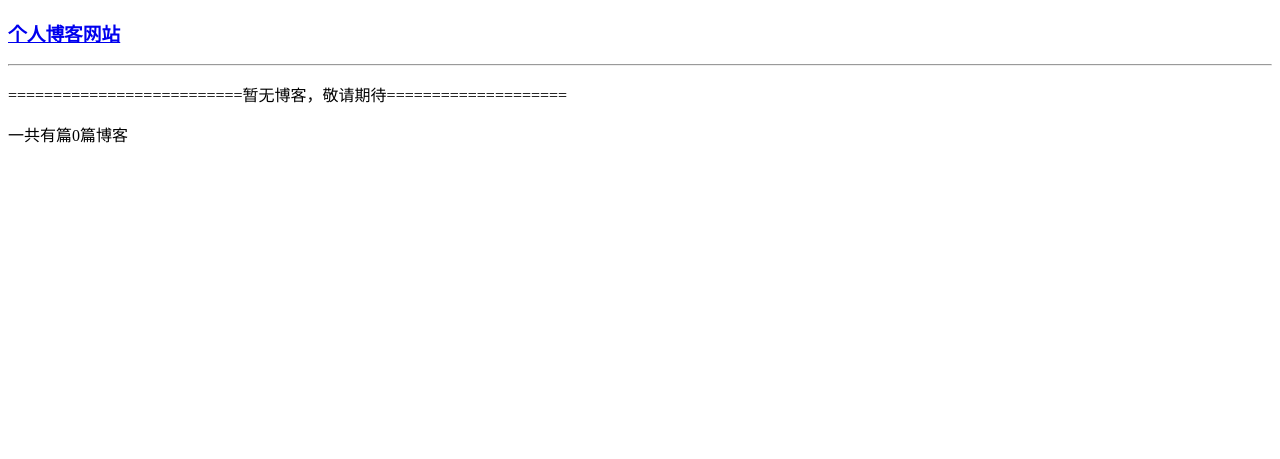
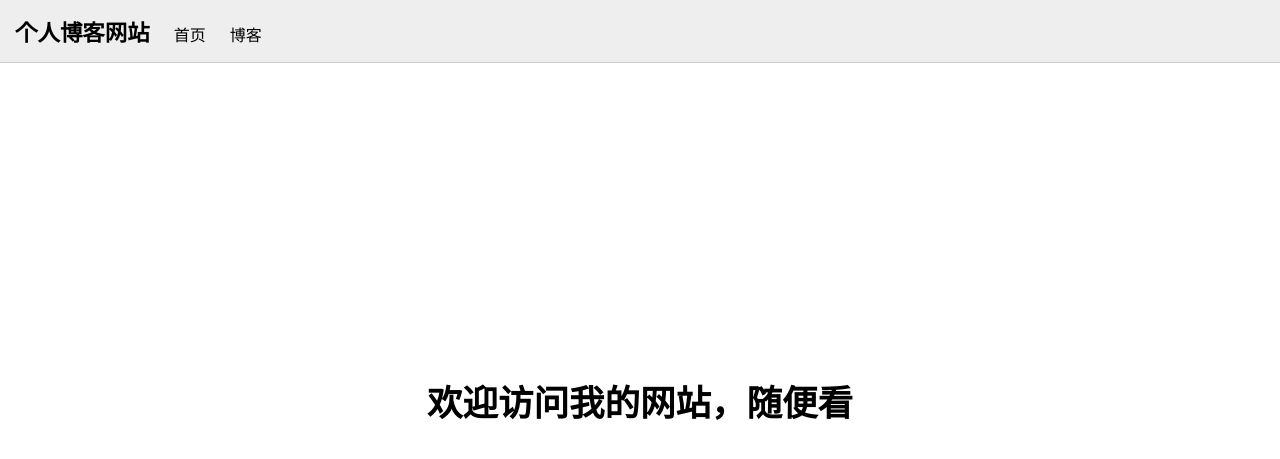
Before and after one commit to TsaiJie/mysite, a Django app: page / in a window 1280 px wide. Shown: the top 459 px of the page. Run offline with Django 3.2, Linux system fonts and the light colour scheme; data that the repository does not hold is empty.

Commit message:
添加了首页，对路由进行了改造，css对首页美化

```diff
--- a/MyBlogSite/MyBlogSite/settings.py
+++ b/MyBlogSite/MyBlogSite/settings.py
@@ -55,7 +55,7 @@ ROOT_URLCONF = 'MyBlogSite.urls'
 TEMPLATES = [
     {
         'BACKEND': 'django.template.backends.django.DjangoTemplates',
-        'DIRS': [os.path.join(BASE_DIR, 'templates')]
+        'DIRS': [os.path.join(BASE_DIR, 'MyBlogSite/../templates')]
         ,
         'APP_DIRS': True,
         'OPTIONS': {
@@ -124,3 +124,7 @@ USE_TZ = True
 # https://docs.djangoproject.com/en/3.0/howto/static-files/
 
 STATIC_URL = '/static/'
+# 设置静态文件的路径
+STATICFILES_DIRS = [
+    os.path.join(BASE_DIR, 'static'),
+]
--- a/MyBlogSite/MyBlogSite/urls.py
+++ b/MyBlogSite/MyBlogSite/urls.py
@@ -15,9 +15,9 @@ Including another URLconf
 """
 from django.contrib import admin
 from django.urls import path, include
-from blog.views import blog_list
+from . import views
 urlpatterns = [
-    path('', blog_list, name="home"),
+    path('', views.home, name="home"),
     path('admin/', admin.site.urls),
     path('blog/', include('blog.urls'))
 ]
--- /dev/null
+++ b/MyBlogSite/MyBlogSite/views.py
@@ -0,0 +1,7 @@
+from django.shortcuts import  render
+
+
+# 首页
+def home(request):
+    context = {}
+    return render(request, 'home.html', context)
--- /dev/null
+++ b/MyBlogSite/static/css/base.css
@@ -0,0 +1,22 @@
+  * {
+    margin: 0;
+    padding: 0;
+  }
+
+  .nav {
+    background-color: #eee;
+    border-bottom: 1px solid #ccc;
+    padding: 10px 5px;
+  }
+
+  .nav a {
+    text-decoration: none;
+    color: #000;
+    padding: 5px 10px;
+  }
+
+  .nav .logo {
+    display: inline-block;
+    font-size: 120%;
+
+  }
--- /dev/null
+++ b/MyBlogSite/static/css/home.css
@@ -0,0 +1,8 @@
+.home-content {
+    font-size: 222%;
+    /* text-align: center; */
+    position: absolute;
+    left: 50%;
+    top: 50%;
+    transform: translate(-50%, -50%);
+}
--- a/MyBlogSite/templates/base.html
+++ b/MyBlogSite/templates/base.html
@@ -1,19 +1,31 @@
+{#加载静态文件#}
+{% load static %}
+
 {#公共页面 抽取出每个页面公共有的东西#}
 <!DOCTYPE html>
 <html lang="en">
+
 <head>
   <meta charset="UTF-8">
-{#占位符 其他页面进行填充#}
+  {#占位符 其他页面进行填充#}
   <title>{% block title %}{% endblock %}</title>
+  <link rel="stylesheet" href="{% static 'css/base.css' %}">
+  {% block header_extends %}{% endblock %}
 </head>
+
+
 <body>
-<div>
-  <a href="{% url 'home' %}">
+<div class="nav">
+  <a class="logo" href="{% url 'home' %}">
     <h3>个人博客网站</h3>
   </a>
+  <a href="{% url 'home' %}">首页</a>
+  <a href="{% url 'blog_list' %}">博客</a>
 </div>
-<hr>
+
 {#占位符 其他页面进行填充#}
 {% block content %}{% endblock %}
+
+{#占位符 css样式#}
 </body>
 </html>
--- a/MyBlogSite/templates/blog/blog_detail.html
+++ b/MyBlogSite/templates/blog/blog_detail.html
@@ -1,5 +1,5 @@
 {#继承基础页面#}
-{% extends 'base.html' %}
+{% extends '../base.html' %}
 
 {#标题#}
 {% block title %}
--- a/MyBlogSite/templates/blog/blog_list.html
+++ b/MyBlogSite/templates/blog/blog_list.html
@@ -1,5 +1,5 @@
 {#继承基础页面#}
-{% extends 'base.html' %}
+{% extends '../base.html' %}
 
 {#页面标题#}
 {% block title %}
--- a/MyBlogSite/templates/blog/blog_with_type.html
+++ b/MyBlogSite/templates/blog/blog_with_type.html
@@ -1,5 +1,5 @@
 {#继承基础页面#}
-{% extends 'base.html' %}
+{% extends '../base.html' %}
 
 {#页面标题#}
 {% block title %}
--- /dev/null
+++ b/MyBlogSite/templates/home.html
@@ -0,0 +1,14 @@
+{% extends 'base.html' %}
+{% load static %}
+{% block header_extends %}
+  <link rel="stylesheet" href="{% static 'css/home.css' %}">
+{% endblock %}
+
+
+{% block title %}
+  我的网站|首页
+{% endblock %}
+
+{% block content %}
+  <h3 class="home-content">欢迎访问我的网站，随便看</h3>
+{% endblock %}
```
